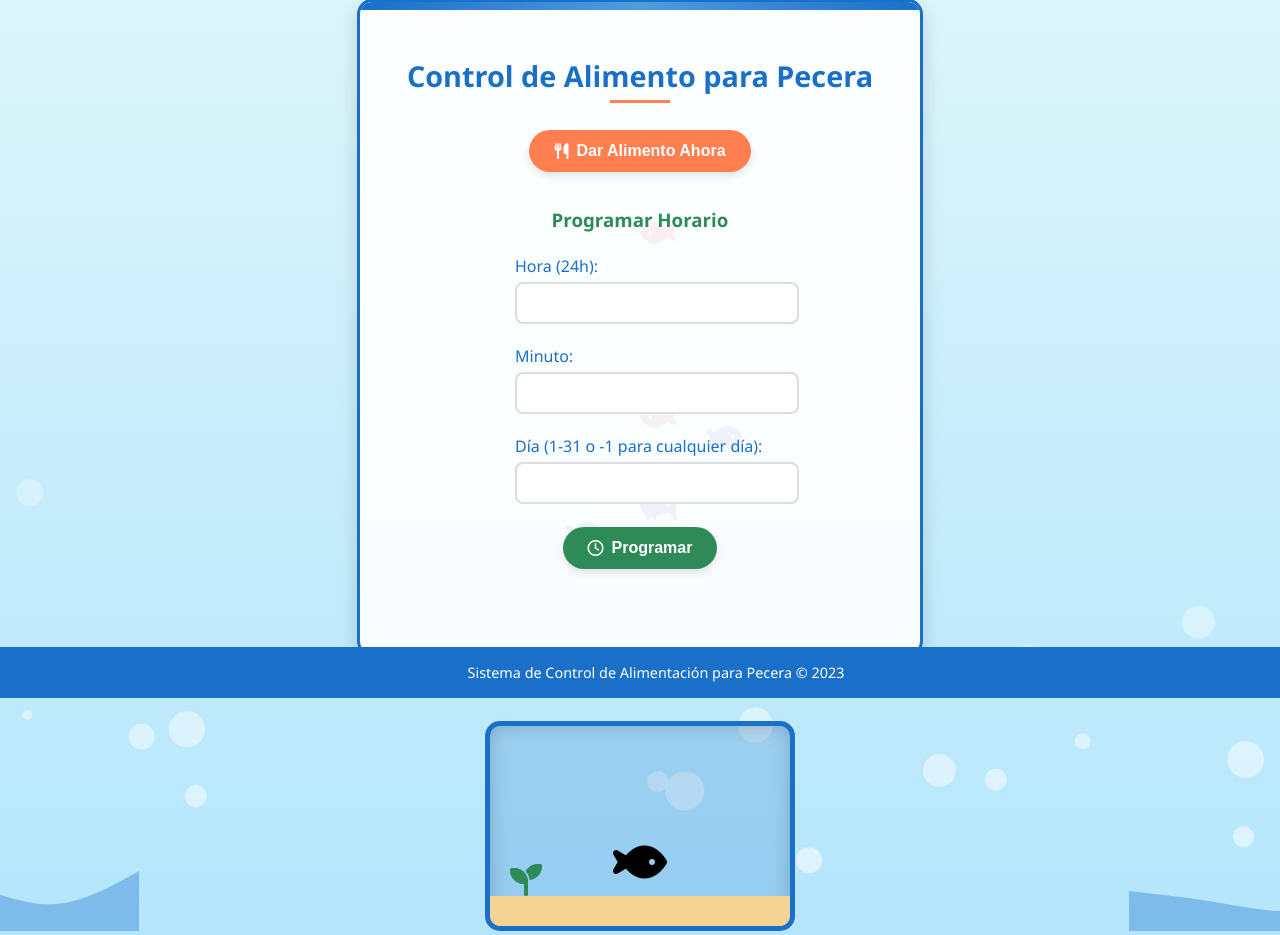
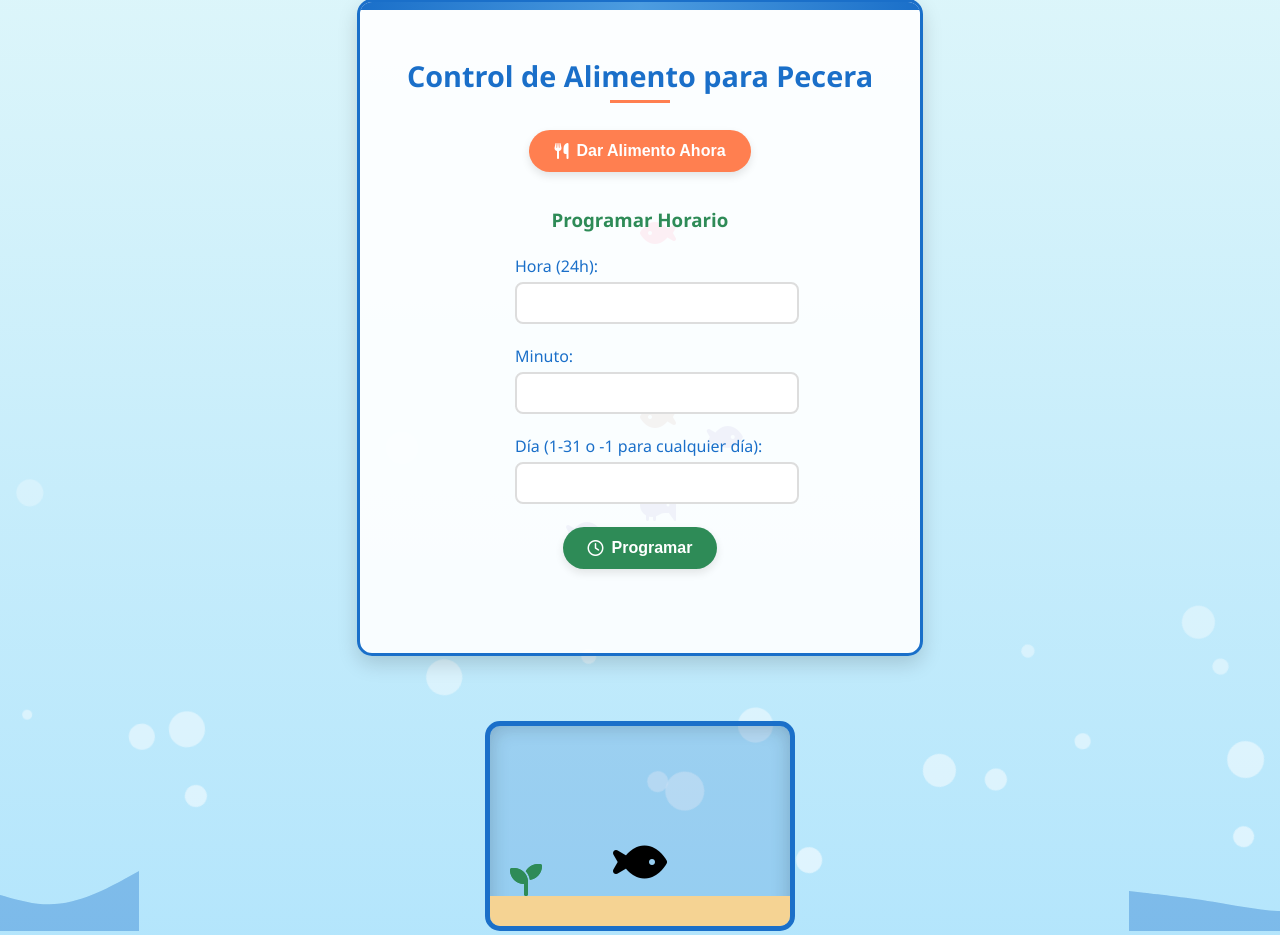
Before and after one commit to trypGG/ComputoEnLaNube, a PHP site: page / in a window 1280 px wide. Shown: the part 102-1037 px from the top of the page. Run offline with PHP 8.4, Linux system fonts and the light colour scheme.

Commit message:
Update index.php

```diff
--- a/index.php
+++ b/index.php
@@ -441,11 +441,6 @@
   <div class="wave"></div>
   <div class="wave"></div>
 
-  <!-- Footer -->
-  <footer>
-    Sistema de Control de Alimentación para Pecera &copy; 2023
-  </footer>
-
   <script>
     const DEVICE_ID = "0a10aced202194944a055b7c";
     const ACCESS_TOKEN = "81290ef92c95e6da2b79850a4d38ffbacaf216e4";
```
